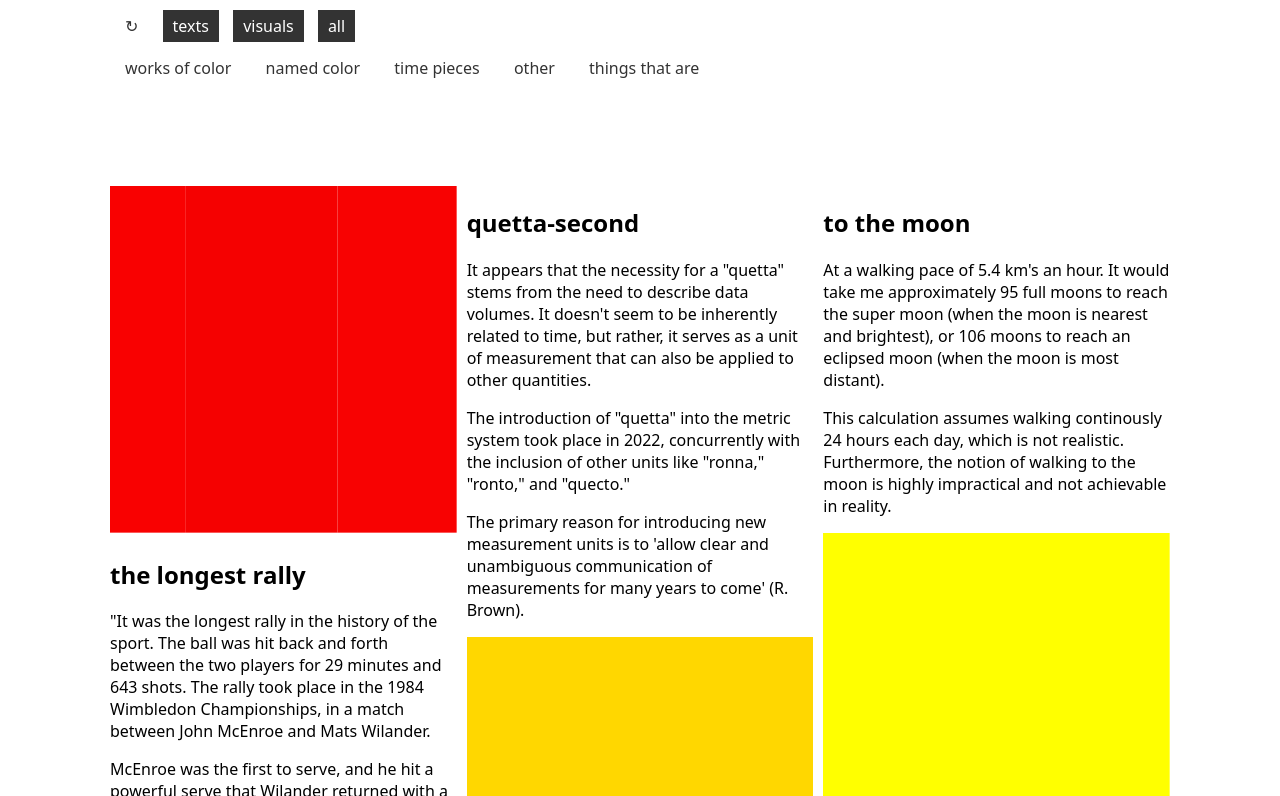
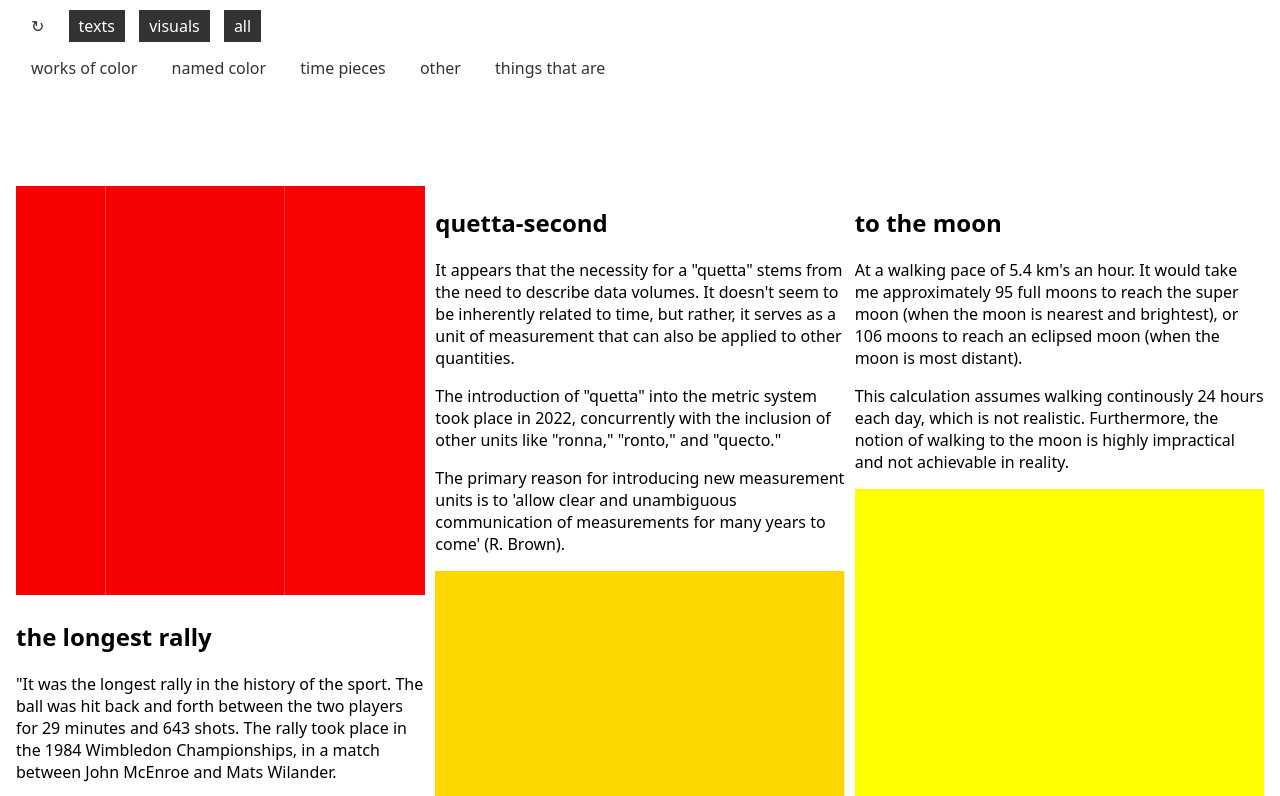
Before and after one commit to eriklumbela/eriklumbela.com, a plain HTML site: page index.html in a window 1280 px wide. Both pictures are taken after a click on the link "texts". Shown: the top 796 px of the page. Drawn offline with Linux system fonts and the light colour scheme.

Commit message:
enlarge for desktop

```diff
--- a/index.html
+++ b/index.html
@@ -95,7 +95,6 @@
         <p>It's not easy to predict when the next <i>ice age</i> will begin, but it's estimated to occur in approximately <span class="years-to-ice-age">50.000</span> years. When I refer to an <i>ice age</i> I mean a <i>glacial period</i>, a time when substantial portions of Earth are covered in ice. Currently we are technically in an <i>ice age</i>, specifically in an <i>interglacial period</i>. However, the term <i>ice age</i> can have varying interpretations depending on who you ask.</p>
         <p>Anyway in the next <i>ice age</i>, I envision Earth resembling the icy landscapes of <i>Star Wars' Hoth</i>. I think I might prefer the warmer conditions of a <i>Greenhouse Earth</i>.</p>
         <p>If we take <span class="years-to-ice-age">50.000</span> years as a given and assume an average human lifespan of <span class="years-life-expectancy">80</span> years, the next <i>ice age</i> is projected to occur in approximately <span class="lifetimes-to-ice-age">625</span> lifetimes.</p>
-        <p id="refresh-ice-age-numbers">↻</p>
       </div>
       <div id="blue" class="work visuals all named-color blue">
         <svg version="1.1" viewBox="0 0 100 100" xmlns="http://www.w3.org/2000/svg">
--- a/styles/style.css
+++ b/styles/style.css
@@ -6,7 +6,7 @@ body {
 
 .container {
   margin: 0 auto;
-  max-width: 1060px;
+  max-width: 2000px;
 }
 
 .masonry-with-columns {
@@ -25,6 +25,10 @@ body {
 
 .masonry-with-columns div.hidden {
   display: none;
+}
+
+.masonry-with-columns div.texts {
+  max-width: 500px;
 }
 
 .masonry-with-columns img {
```
